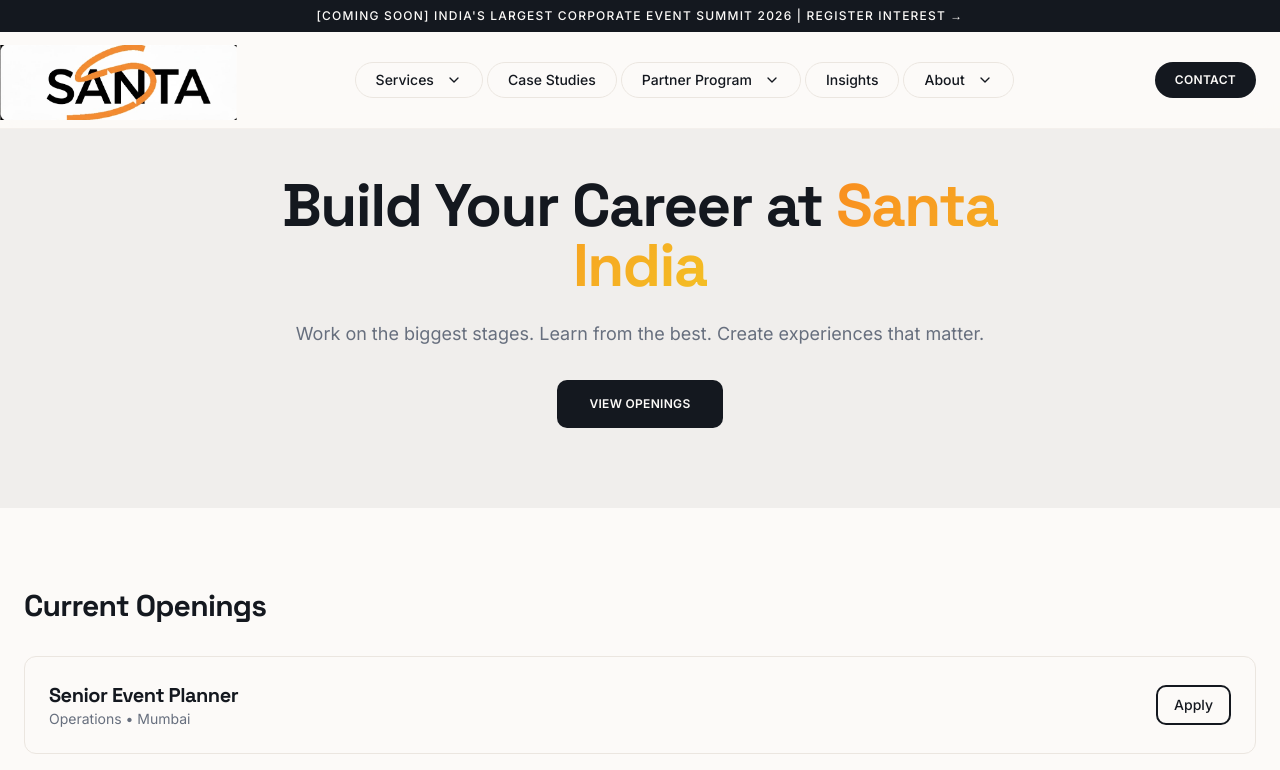
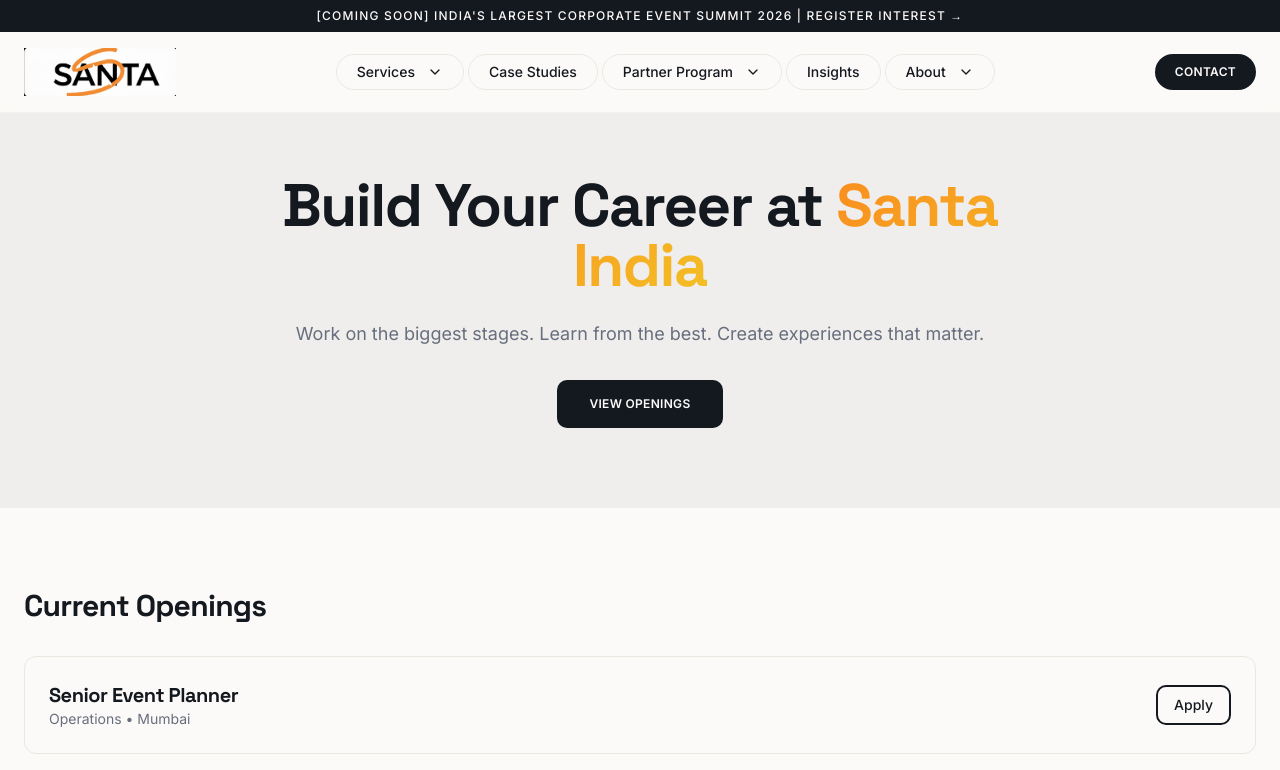
Before and after one commit to aweswe/santa, a React (Vite) app: page /about/careers in a window 1280 px wide. Shown: the top 770 px of the page. Built offline with nearby package versions, Linux system fonts and the light colour scheme; the HTML template or start-up script is replaced by a standard one.

Commit message:
fix(header): refine logo size and remove scaling to prevent clipping

```diff
--- a/src/components/Header.tsx
+++ b/src/components/Header.tsx
@@ -86,7 +86,7 @@ export const Header = ({ onContactClick }: HeaderProps) => {
               <img
                 src={logo}
                 alt="Santa India"
-                className="h-16 w-auto object-contain mix-blend-multiply scale-125 pt-1"
+                className="h-12 w-auto object-contain mix-blend-multiply"
               />
             </Link>
 
```
